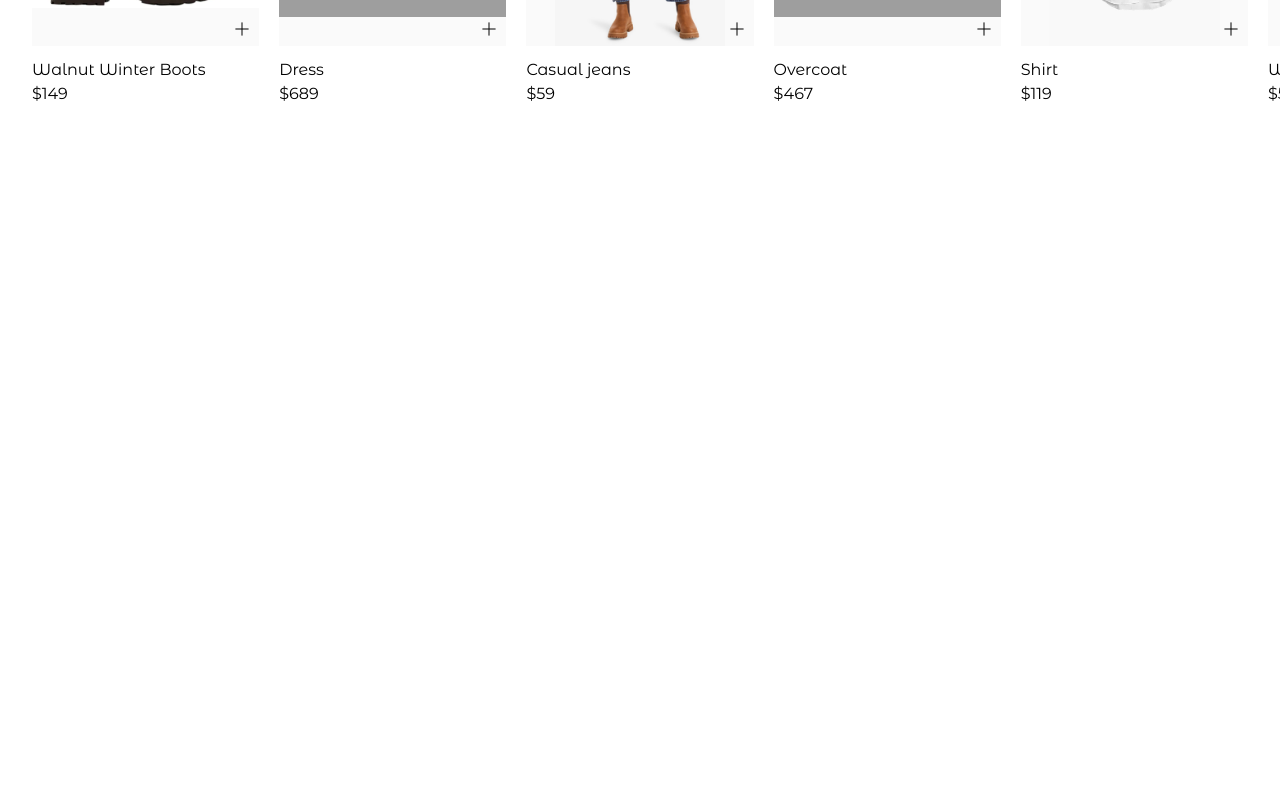
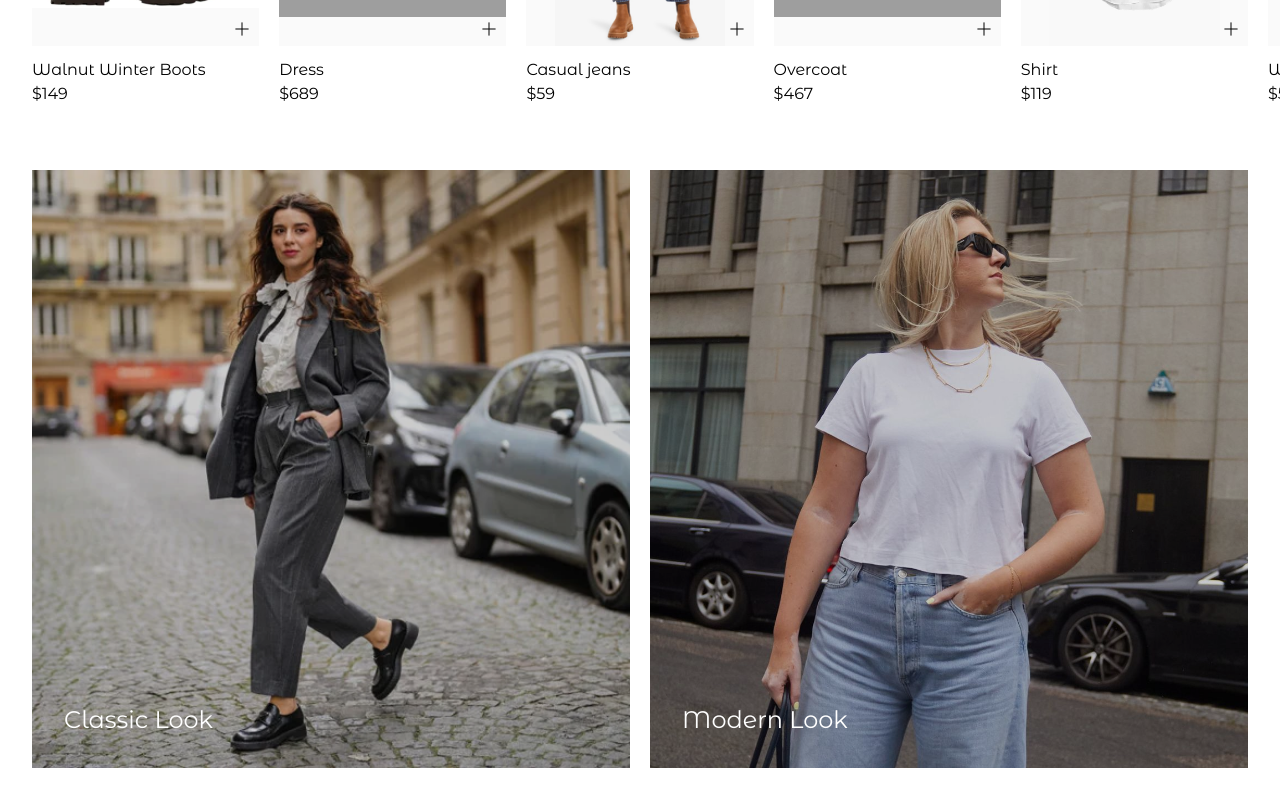
Before and after one commit to vesnanervah/ecommerce-clothes, a Next.js app: page / in a window 1280 px wide. Shown: the part 1735-2535 px from the top of the page. Before the commit the page ends 1873 px from the top, so only its background shows below. Built offline with nearby package versions, Linux system fonts and the light colour scheme; grey boxes are pictures that could not be loaded.

Commit message:
feat: collections grid in home page

```diff
--- /dev/null
+++ b/app/lib/product/data/collections.ts
@@ -0,0 +1,19 @@
+import { Collection } from "../types/collection";
+
+const collections: Array<Collection> = [
+    {
+        id: 0,
+        name: "Classic look",
+        imageUrl: "/classic-look.jpg"
+    },
+    {
+        id: 1,
+        name: "Modern look",
+        imageUrl: "/modern-look.jpg"
+    }
+];
+
+// TOOD: fetch from server
+export function fetchCollections({ limit }: { limit?: number }) {
+    return new Promise<Array<Collection>>( resolve => setTimeout(() => { resolve(collections) }, 1000))
+}
--- a/app/lib/product/data/products.ts
+++ b/app/lib/product/data/products.ts
@@ -45,6 +45,8 @@ const mockProductList: Array<Product> = [
     }
 ]
 
+// TODO: load from server
+
 export async function fetchProducts() {
     return new Promise<Array<Product>>(resolve => setTimeout(() => {
         resolve(mockProductList)
--- a/app/lib/product/types/collection.ts
+++ b/app/lib/product/types/collection.ts
@@ -1,7 +1,8 @@
 import Product from "./product";
 
 export interface Collection {
-    name: string,
-    imageUrl: string,
+    id: number,
+    name?: string | undefined,
+    imageUrl?: string | undefined,
     products?: Array<Product> | undefined,
 }
--- /dev/null
+++ b/app/lib/product/ui/collections-grid-item.tsx
@@ -0,0 +1,10 @@
+import Image from "next/image";
+import { Collection } from "../types/collection";
+
+export default function CollectionsGridItem({ collection, className = "" }: { collection: Collection, className?: string}) {
+    return <div className={`relative ${className}`}>
+        <Image src={collection.imageUrl ?? "/placeholder.jpg"} alt="Image of the collection" fill className="object-cover"/>
+        <div className="absolute left-0 top-0 h-full w-full bg-black opacity-20"></div>
+        <div className="absolute bottom-8 left-8 text-white capitalize text-2xl">{collection.name ?? "Collection"}</div>
+    </div>
+}
--- /dev/null
+++ b/app/lib/product/ui/collections-grid.tsx
@@ -0,0 +1,15 @@
+import { use } from "react";
+import { Collection } from "../types/collection";
+import CollectionsGridItem from "./collections-grid-item";
+
+export default function CollectionsGrid({ promisedCollections, className = "" }: { promisedCollections: Promise<Array<Collection>>, className?: string }) {
+    const collections = use(promisedCollections)
+
+    return <div className={`flex flex-col gap-5 md:grid md:grid-cols-2 ${className}`}>
+        { collections.map(CollectionToGridItem) }
+    </div>
+
+    function CollectionToGridItem(collection: Collection) {
+        return <CollectionsGridItem collection={collection} key={collection.id} className="aspect-square"/>
+    }
+}
--- a/app/page.tsx
+++ b/app/page.tsx
@@ -8,11 +8,14 @@ import { Suspense } from "react";
 import FeaturedGrid, { FeaturedGridSceleton } from "./lib/product/ui/featured-grid";
 import ProductsCarousel from "./lib/product/ui/products-carousel";
 import { fetchProducts } from "./lib/product/data/products";
+import { fetchCollections } from "./lib/product/data/collections";
+import CollectionsGrid from "./lib/product/ui/collections-grid";
 
 
 export default function Home() {
   const promisedFeatured = fetchFeatured({});
   const promisedProducts = fetchProducts()
+  const promisedCollections = fetchCollections({});
 
   return <div>
     {/* First block */}
@@ -35,7 +38,6 @@ export default function Home() {
     </FullscreenBlock>
 
     {/* Featured block */}
-
     <div className="p-8">
       <div className="pb-8 text-xl">
         Elevate your lifestyle with a more intelligent, superior wardrobe.
@@ -47,14 +49,19 @@ export default function Home() {
       </Suspense>
     </div>
 
-      {/* Products carousel block */}
-
+    {/* Products carousel block */}
     <div className="pt-8 pb-8">
       <div className="text-2xl p-8">What to Wear Now</div>
       <Suspense>
         <ProductsCarousel promisedProducts={promisedProducts}/>
       </Suspense>
     </div>
+
+    {/* Collections block */}
+    <div className="p-8">
+      <Suspense>
+        <CollectionsGrid promisedCollections={promisedCollections} className="max-w-[1440px] mx-auto"></CollectionsGrid>
+      </Suspense>
+    </div>
   </div>
-
 }
```
Also changed, not shown: public/classic-look.jpg (added), public/modern-look.jpg (added).
